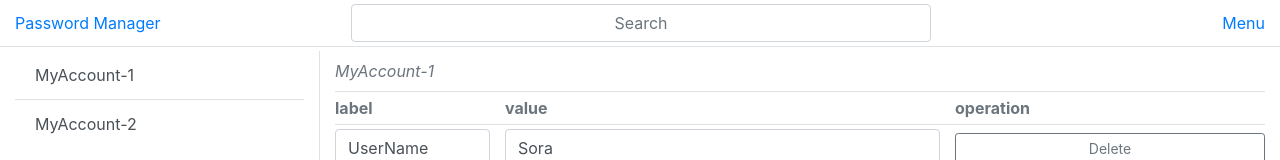
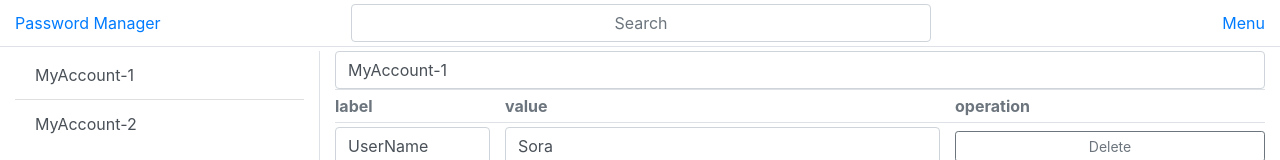
Before and after one commit to KuthorX/KeyBook, a React (Create React App) app: page / in a window 1280 px wide. Shown: the top 160 px of the page. Built offline with nearby package versions, Linux system fonts and the light colour scheme.

Commit message:
sketch App

```diff
--- a/src/App.js
+++ b/src/App.js
@@ -1,15 +1,14 @@
-import React, { useState } from 'react';
+import React, { useState, useEffect } from 'react';
 import './App.css';
 import Header from './Header';
 import Aside from './Aside';
 import Detail from './Detail';
 import EditDetail from './EditDetail';
-import { saveEditDetail } from './BackgroundTask';
+import * as BackgroundTask from './BackgroundTask';
 require('bootstrap');
 
-
 function Content() {
-  var allData = [
+  var recieveData = [
     {
       "name": "MyAccount-1",
       "detailList": [{
@@ -38,7 +37,7 @@ function Content() {
     }
   ]
 
-  allData = allData.map(data => {
+  const [allData, setAllData] = useState(recieveData.map(data => {
     return {
       "name": data.name,
       "detailList": data.detailList.map(detail => {
@@ -49,32 +48,36 @@ function Content() {
         }
       })
     }
-  });
+  }));
 
-  // TODO: 目前是给 源数组 添加 随机数id 实现，但是经过 log 发现这个 添加 过程每次都会被调用
+  // - SOLVED: 目前是给 源数组 添加 随机数id 实现，但是经过 log 发现这个 添加 过程每次都会被调用
   //（虽然实际上不会影响到最终的 DOM 树，但还是很在意这一点，能不能只加载一次呢？）
+  // 参考：https://stackoverflow.com/questions/55190853/strange-behavior-of-react-setstat-with-let-variable-change
   console.log(allData);
 
-  const [savePreEditData, setSavePreEditData] = useState(JSON.parse(JSON.stringify(allData[0])));
-  const [detailData, setDetailData] = useState(JSON.parse(JSON.stringify(savePreEditData)));
-  function handlePwItemClick(name) {
+  const [currentDetailIndex, setCurrentDetailIndex] = useState(0);
+  useEffect(() => {
+    setSavePreEditData(JSON.parse(JSON.stringify(allData[currentDetailIndex])));
+    setDetailData(JSON.parse(JSON.stringify(allData[currentDetailIndex])));
+  }, [currentDetailIndex]);
+
+  const [savePreEditData, setSavePreEditData] = useState(JSON.parse(JSON.stringify(allData[currentDetailIndex])));
+  const [detailData, setDetailData] = useState(JSON.parse(JSON.stringify(allData[currentDetailIndex])));
+  function handlePwItemClick(name, index) {
     // TODO: 这里需要判断
     // 1. 选择的元素是否已经是选中状态，如果是忽略，如果不是
     // 2. 当前被选择的Detail是否在编辑态，如果是，需要弹出提示框提示是否需要存储（存储、不存储、继续编辑）
     // 3. 如果需要存储，则等待存储完成才能跳转；如果存储失败，提示存储失败请重试不跳转；如果不存储直接跳转；如果继续编辑不跳转
-    for (let j = 0, len = allData.length; j < len; j++) {
-      let d = allData[j];
-      if (d.name === name) {
-        setDetailData(d);
-      }
-    }
+    setCurrentDetailIndex(index);
   }
 
   async function onEDOkClick(detailData) {
-    const saveResult = await saveEditDetail(detailData);
+    const saveResult = await BackgroundTask.saveEditDetail(detailData);
     if (saveResult) {
       setSavePreEditData(JSON.parse(JSON.stringify(detailData)));
       setDetailData(detailData);
+      allData[currentDetailIndex] = detailData;
+      setAllData(JSON.parse(JSON.stringify(allData)));
       setEdit(false);
     }
   }
--- a/src/Aside.js
+++ b/src/Aside.js
@@ -2,9 +2,10 @@ import React, { useState } from 'react';
 
 function PwListItem(props) {
     const name = props.name;
+    const index = props.index;
 
     function onPwListItemClick() {
-        props.handleItemClick(name);
+        props.handleItemClick(name, index);
     }
 
     return (
@@ -14,12 +15,14 @@ function PwListItem(props) {
 
 function Aside(props) {
 
-    function handleItemClick(name) {
-        props.handlePwItemClick(name);
+    function handleItemClick(name, index) {
+        props.handlePwItemClick(name, index);
     }
 
-    const pwListItems = props.data.map((pwListItem) =>
-        <PwListItem key={pwListItem.name}
+    const pwListItems = props.data.map((pwListItem, index) =>
+        <PwListItem
+            key={pwListItem.name}
+            index={index}
             name={pwListItem.name}
             handleItemClick={handleItemClick}
         />
--- a/src/BackgroundTask.js
+++ b/src/BackgroundTask.js
@@ -1,5 +1,5 @@
 // TODO: 需要深入了解 async、await、Promise
-export function saveEditDetail() {
+export function saveEditDetail(detailData) {
     return new Promise(resolve => {
         setTimeout(() => {
             resolve(true);
--- a/src/EditDetail.js
+++ b/src/EditDetail.js
@@ -103,10 +103,18 @@ function EditDetailList(props) {
     )
 }
 
-function DetailHeader(props) {
+function EditDetailHeader(props) {
+    const [name, setName] = useState(props.name);
+
+    function onNameChange(event) {
+        let value = event.target.value;
+        setName(value);
+        props.onNameChange(value);
+    }
+
     return (
         <div>
-            <p class="my-auto py-2 text-secondary font-italic">{props.name}</p>
+            <input type="text" aria-label="Label" value={name} onChange={onNameChange} class="form-control" />
         </div>
     )
 }
@@ -137,6 +145,10 @@ function EditDetail(props) {
         props.onAddClick();
     }
 
+    function onInputNameChange(value) {
+        detailData.name = value;
+    }
+
     function onItemInputLabelChange(value, index) {
         // props.onItemInputLabelChange(value, index);
         detailData.detailList[index].label = value;
@@ -161,7 +173,10 @@ function EditDetail(props) {
 
     if (detailData) {
         detail = <div>
-            <DetailHeader name={detailData.name} />
+            <EditDetailHeader
+                name={detailData.name}
+                onNameChange={onInputNameChange}
+            />
             <EditDetailList
                 data={detailData}
                 onAddClick={onAddClick}
```
Also changed, not shown: 1 other file (tests, documents, lock files or other folders).
